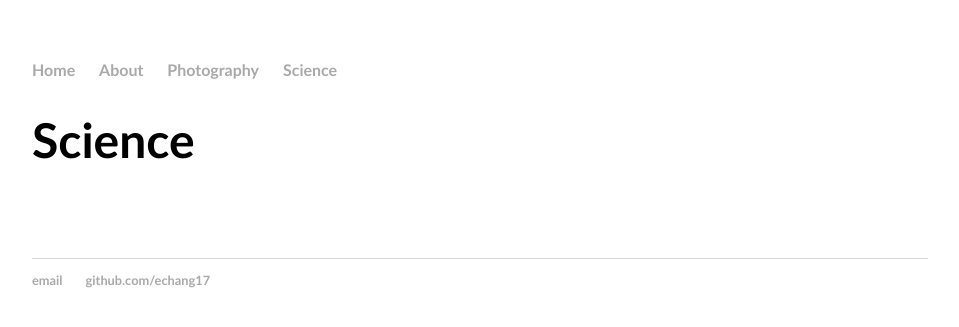
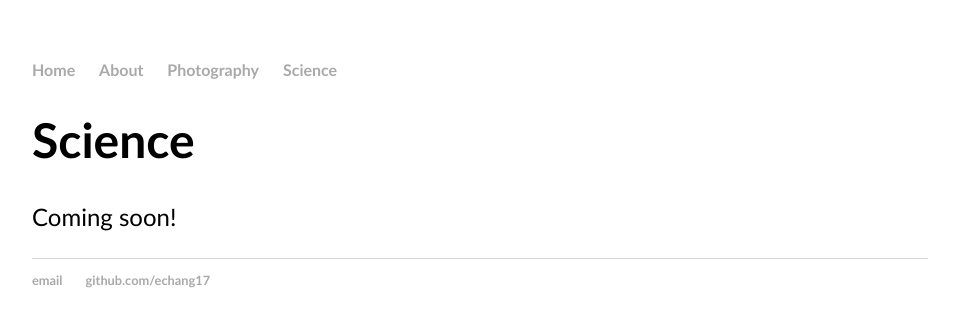
Before and after one commit to echang17/echang17.github.io, a Jekyll site: the page built from science/index.html, in a window 1280 px wide. Shown: the top 327 px of the page, without its empty margins (160-1119 px from the left). Built offline with Jekyll 4.4.1, drawn with Linux system fonts in a browser that asks for light colours.

Commit message:
Update main.css

```diff
--- a/css/main.css
+++ b/css/main.css
@@ -69,6 +69,10 @@ ul.posts li {
     color: black;
 }
 
+.blurb p{
+    color: black;
+}
+
 .gallery {
     display: flex;
     flex-wrap: wrap;
```
